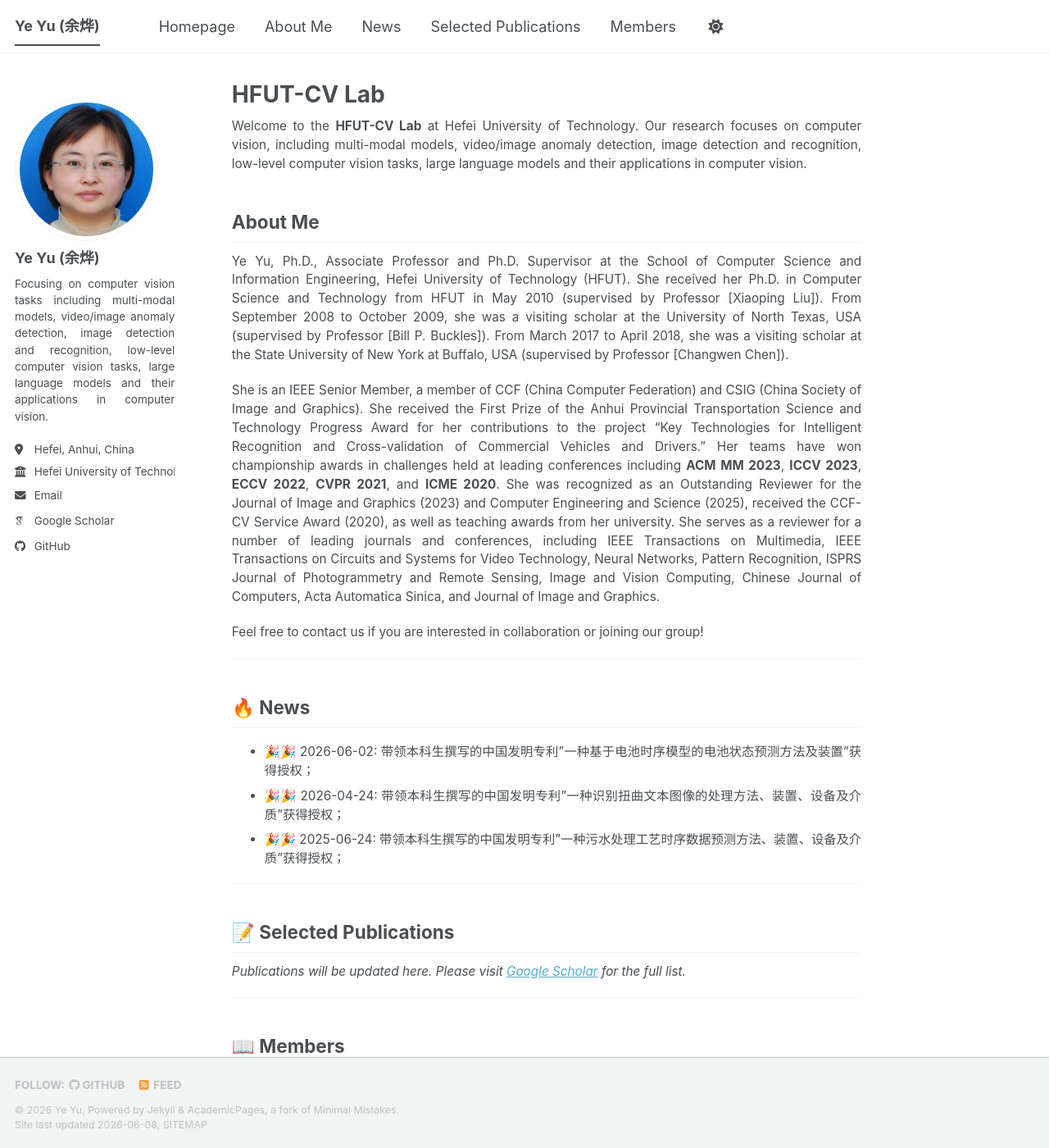
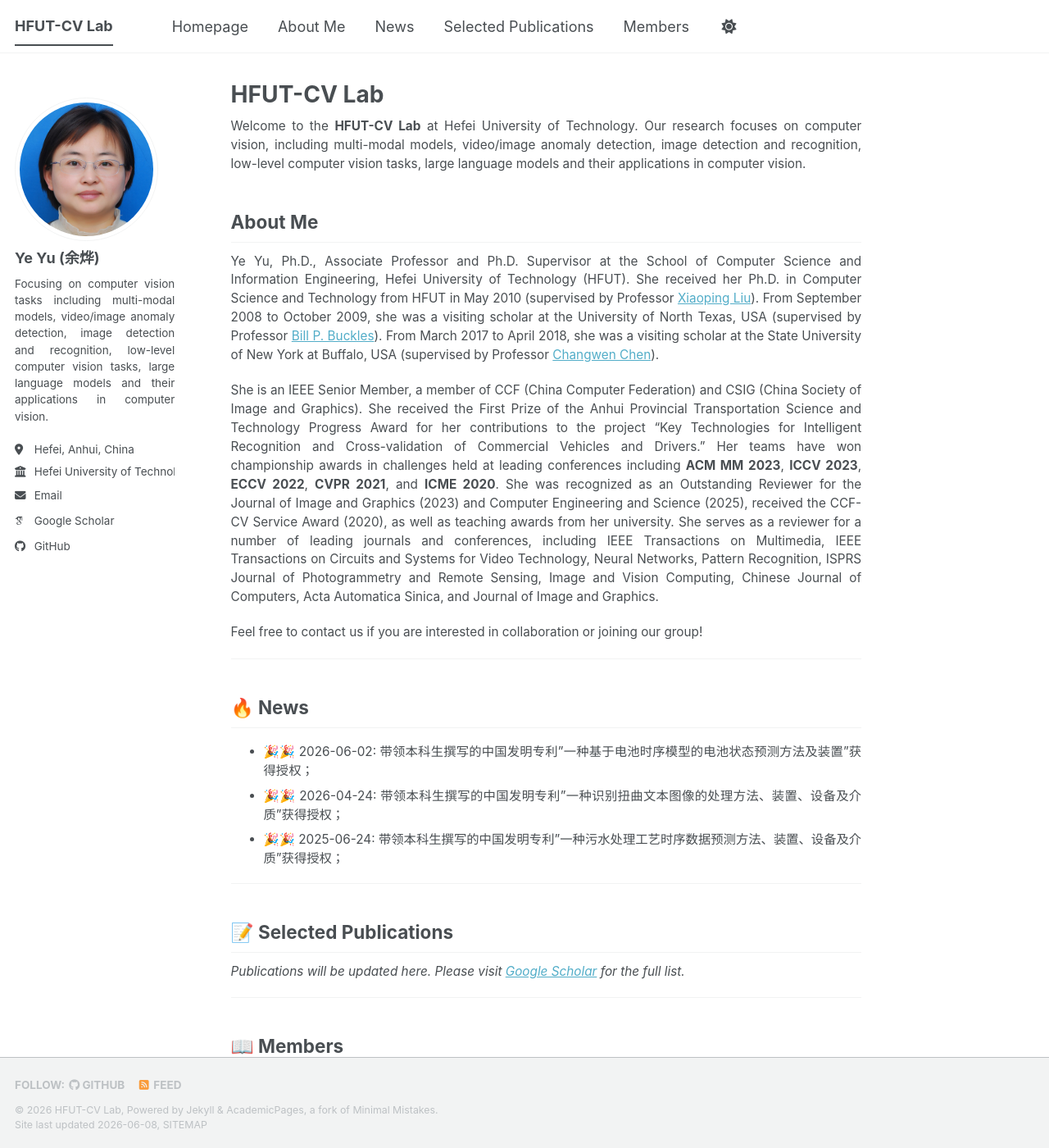
Before and after one commit to HFUT-CV/HFUT-CV.github.io, a Jekyll site: the page built from _pages/about.md, in a window 1280 px wide and 1400 px high. Shown: the whole window at 82% size. Built offline with Jekyll 4.4.1, drawn with Linux system fonts in a browser that asks for light colours; some web fonts are replaced; a script bundle is joined from its source files by our own code; library files that are not in the unit come from our copies.

Commit message:
Fix page title to HFUT-CV Lab, increase sidebar-content gap, add professor links

```diff
--- a/_config.yml
+++ b/_config.yml
@@ -9,9 +9,9 @@
 # Basic Site Settings
 locale                   : "en-US"
 site_theme               : "default" # The available themes options are "default", "air", "sunrise", "mint", "dirt" and "contrast"
-title                    : "Ye Yu (余烨)"
+title                    : "HFUT-CV Lab"
 title_separator          : "-"
-name                     : &name "Ye Yu"
+name                     : &name "HFUT-CV Lab"
 description              : &description "Ye Yu - Associate Professor at Hefei University of Technology, Computer Vision Research"
 url                      : https://hfut-cv.github.io # The base hostname & protocol for your site e.g. "https://[your GitHub username].github.io",
                                                            # or if you already have some other page hosted on Github then use "https://[your GitHub username].github.io/[Your Repo Name]"
--- a/_pages/about.md
+++ b/_pages/about.md
@@ -22,9 +22,9 @@ redirect_from:
   text-justify: inter-word;
 }
 /* 左右栏中间间距加宽 */
-@media screen and (min-width: 1024px) {
+@media screen and (min-width: 48em) {
   .page {
-    padding-left: 3em !important;
+    margin-left: 4em !important;
   }
 }
 </style>
@@ -34,7 +34,7 @@ Welcome to the **HFUT-CV Lab** at Hefei University of Technology. Our research f
 <a id="about-me"></a>
 ## About Me
 
-Ye Yu, Ph.D., Associate Professor and Ph.D. Supervisor at the School of Computer Science and Information Engineering, Hefei University of Technology (HFUT). She received her Ph.D. in Computer Science and Technology from HFUT in May 2010 (supervised by Professor [Xiaoping Liu]). From September 2008 to October 2009, she was a visiting scholar at the University of North Texas, USA (supervised by Professor [Bill P. Buckles]). From March 2017 to April 2018, she was a visiting scholar at the State University of New York at Buffalo, USA (supervised by Professor [Changwen Chen]).
+Ye Yu, Ph.D., Associate Professor and Ph.D. Supervisor at the School of Computer Science and Information Engineering, Hefei University of Technology (HFUT). She received her Ph.D. in Computer Science and Technology from HFUT in May 2010 (supervised by Professor [Xiaoping Liu](http://faculty.hfut.edu.cn/lxp1/zh_CN/index/118673/list/index.htm)). From September 2008 to October 2009, she was a visiting scholar at the University of North Texas, USA (supervised by Professor [Bill P. Buckles](https://engineering.unt.edu/people/bill-buckles.html)). From March 2017 to April 2018, she was a visiting scholar at the State University of New York at Buffalo, USA (supervised by Professor [Changwen Chen](https://www.polyu.edu.hk/comp/people/academic-staff/prof-chen-changwen/)).
 
 She is an IEEE Senior Member, a member of CCF (China Computer Federation) and CSIG (China Society of Image and Graphics). She received the First Prize of the Anhui Provincial Transportation Science and Technology Progress Award for her contributions to the project "Key Technologies for Intelligent Recognition and Cross-validation of Commercial Vehicles and Drivers." Her teams have won championship awards in challenges held at leading conferences including **ACM MM 2023**, **ICCV 2023**, **ECCV 2022**, **CVPR 2021**, and **ICME 2020**. She was recognized as an Outstanding Reviewer for the Journal of Image and Graphics (2023) and Computer Engineering and Science (2025), received the CCF-CV Service Award (2020), as well as teaching awards from her university. She serves as a reviewer for a number of leading journals and conferences, including IEEE Transactions on Multimedia, IEEE Transactions on Circuits and Systems for Video Technology, Neural Networks, Pattern Recognition, ISPRS Journal of Photogrammetry and Remote Sensing, Image and Vision Computing, Chinese Journal of Computers, Acta Automatica Sinica, and Journal of Image and Graphics.
 
```
